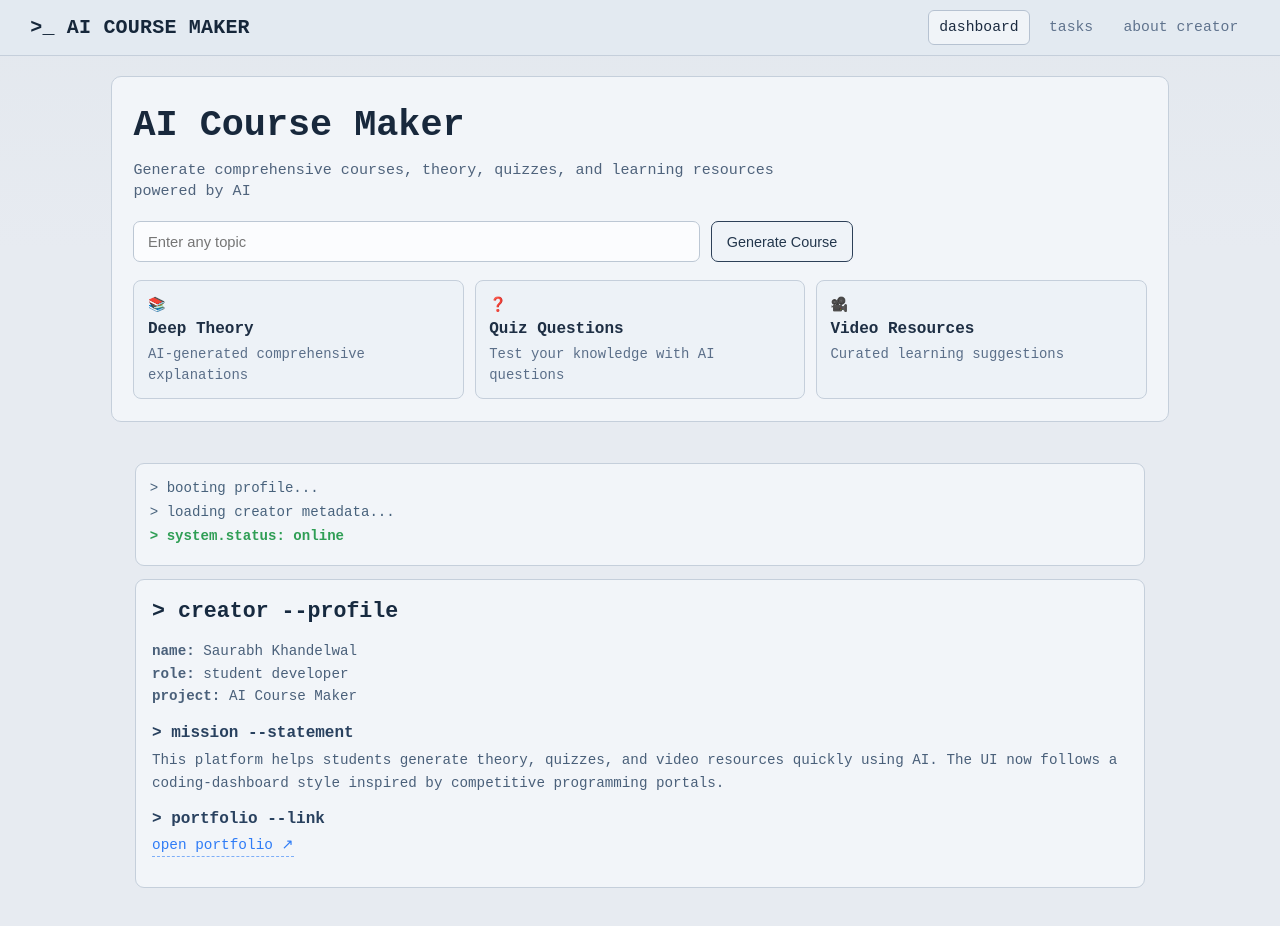
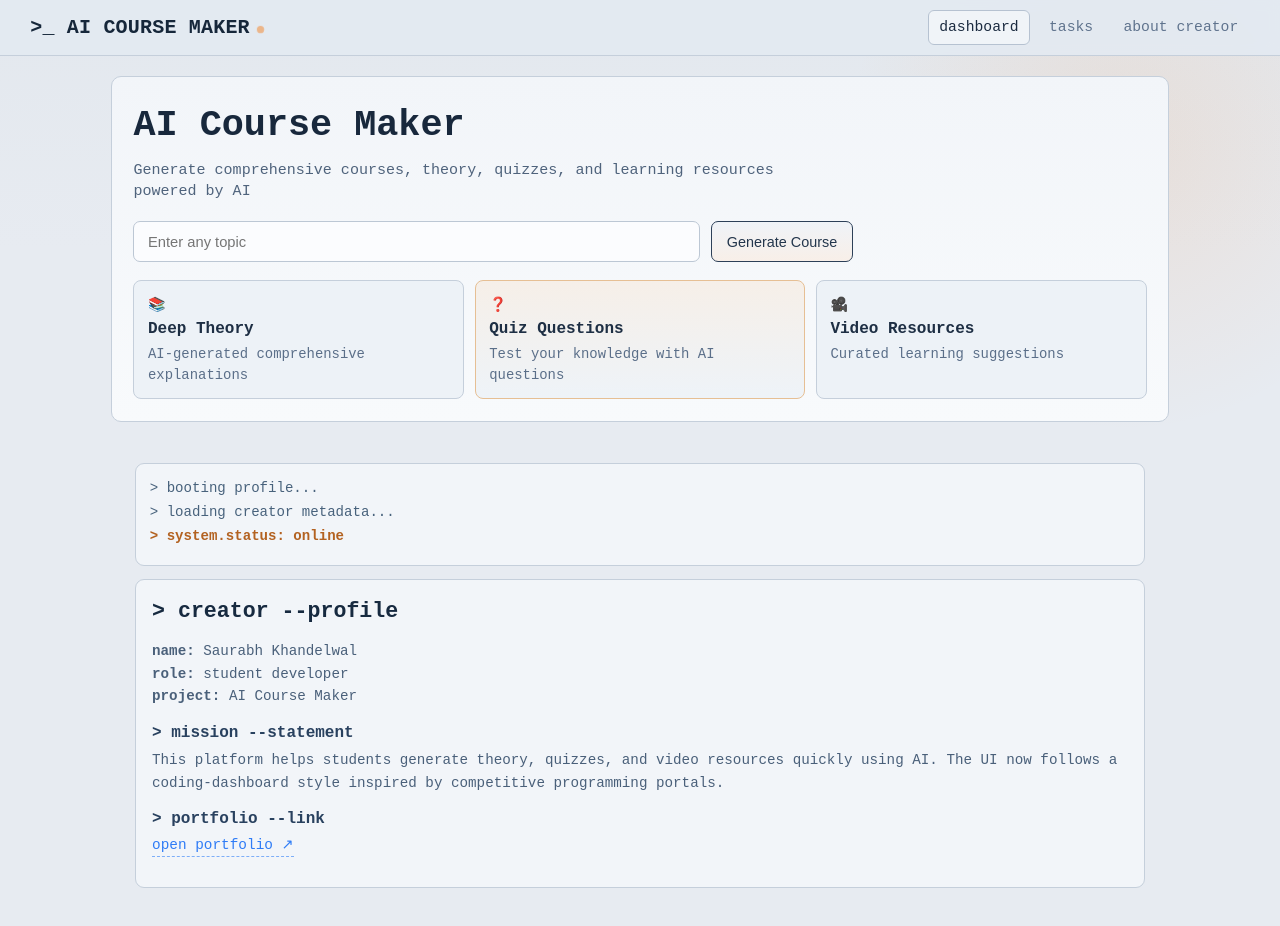
Before and after one commit to saurabhrjk/AICourseMaker, a React (Create React App) app: page / in a window 1280 px wide. Shown: the top 926 px of the page. Built offline with nearby package versions, Linux system fonts and the light colour scheme.

Commit message:
Add custom orange accents and subtle motion to dashboard UI

```diff
--- a/src/components/AboutPage.css
+++ b/src/components/AboutPage.css
@@ -21,7 +21,7 @@
 }
 
 .terminal-ok {
-  color: var(--ok);
+  color: #b36221;
   font-weight: 700;
 }
 
@@ -50,4 +50,4 @@
   font-size: 0.9rem;
 }
 
-.portfolio-link:hover { border-bottom-style: solid; }
+.portfolio-link:hover { border-bottom-style: solid; color: #d9771b; }
--- a/src/components/HomePage.css
+++ b/src/components/HomePage.css
@@ -10,7 +10,7 @@
 
 .hero-section {
   border: 1px solid var(--border);
-  background: var(--surface);
+  background: linear-gradient(180deg, var(--surface) 0%, #f8fafc 100%);
   border-radius: 10px;
   padding: 1.35rem;
 }
@@ -50,7 +50,7 @@
 .generate-btn {
   border: 1px solid #2d4058;
   border-radius: 7px;
-  background: #eff3f8;
+  background: linear-gradient(180deg, #eff3f8 0%, #f8efe8 100%);
   color: #23364c;
   padding: 0.72rem 0.95rem;
   cursor: pointer;
@@ -71,6 +71,8 @@
 
 .feature-card {
   border: 1px solid #c5cfdb;
+  transition: transform 0.2s ease, border-color 0.2s ease;
+
   border-radius: 8px;
   background: var(--surface-2);
   padding: 0.85rem;
@@ -93,3 +95,13 @@
 @media (max-width: 768px) {
   .input-container { grid-template-columns: 1fr; }
 }
+
+.feature-card:nth-child(2) {
+  border-color: #e6bf94;
+  background: linear-gradient(180deg, #f6efe8 0%, #eef3f8 100%);
+}
+
+.feature-card:hover {
+  transform: translateY(-2px);
+  border-color: #e0ae75;
+}
--- a/src/components/Navbar.css
+++ b/src/components/Navbar.css
@@ -46,3 +46,19 @@
   border-color: #b6c2d1;
   background: #f0f4f8;
 }
+
+.navbar-brand::after {
+  content: '';
+  display: inline-block;
+  width: 7px;
+  height: 7px;
+  margin-left: 0.45rem;
+  border-radius: 50%;
+  background: var(--accent-warm);
+  animation: pulseDot 2.6s ease-in-out infinite;
+}
+
+@keyframes pulseDot {
+  0%, 100% { opacity: 0.45; transform: scale(1); }
+  50% { opacity: 1; transform: scale(1.2); }
+}
--- a/src/components/QuizPage.css
+++ b/src/components/QuizPage.css
@@ -36,15 +36,15 @@
 }
 
 .tab-btn.active {
-  border-color: #1e3148;
+  border-color: #c97d32;
   color: #12253a;
-  background: #f8faff;
+  background: linear-gradient(180deg, #fff8f1 0%, #f8faff 100%);
 }
 
 .primary-btn {
-  border-color: #72b684;
-  color: #227f3f;
-  background: #edf8ef;
+  border-color: #d58c45;
+  color: #9a4d11;
+  background: linear-gradient(180deg, #fff4e9 0%, #f9ede1 100%);
 }
 
 .tab-panel,
@@ -136,3 +136,13 @@
   .primary-btn,
   .secondary-btn { width: 100%; text-align: left; }
 }
+
+.timer-chip {
+  box-shadow: 0 0 0 0 rgba(242, 140, 56, 0.26);
+  animation: chipPulse 2.4s ease-in-out infinite;
+}
+
+@keyframes chipPulse {
+  0%, 100% { box-shadow: 0 0 0 0 rgba(242, 140, 56, 0.2); }
+  50% { box-shadow: 0 0 0 4px rgba(242, 140, 56, 0.08); }
+}
--- a/src/components/ResultsPage.css
+++ b/src/components/ResultsPage.css
@@ -29,7 +29,7 @@
 .card-header {
   border-bottom: 1px solid #d2d9e2;
   padding: 0.7rem 0.88rem;
-  background: #f8fafe;
+  background: linear-gradient(90deg, #f8fafe 0%, #fff4e9 100%);
 }
 
 .card-header h2 { color: #1f2f45; font-size: 1rem; }
@@ -55,10 +55,10 @@
 .results-footer { margin-top: 1rem; }
 
 .new-search-btn {
-  border: 1px solid #243850;
+  border: 1px solid #c77b2e;
   border-radius: 7px;
-  background: #eef3f8;
-  color: #1f3248;
+  background: #fff2e6;
+  color: #9a4f13;
   padding: 0.6rem 0.9rem;
   cursor: pointer;
   font-size: 0.88rem;
--- a/src/index.css
+++ b/src/index.css
@@ -13,7 +13,9 @@
   --muted: #5f738d;
   --accent: #2f7cf6;
   --ok: #2f9e55;
+  --accent-warm: #f28c38;
 }
+
 
 body {
   font-family: 'JetBrains Mono', 'Space Mono', 'Fira Code', monospace;
@@ -21,7 +23,9 @@ body {
   line-height: 1.45;
   -webkit-font-smoothing: antialiased;
   -moz-osx-font-smoothing: grayscale;
-  background: linear-gradient(180deg, #e3e8ee 0%, var(--page-bg) 20%, var(--page-bg) 100%);
+  background:
+    radial-gradient(circle at 88% 12%, rgba(242, 140, 56, 0.12), transparent 18%),
+    linear-gradient(180deg, #e3e8ee 0%, var(--page-bg) 20%, var(--page-bg) 100%);
   color: var(--text);
   min-height: 100vh;
 }
```
